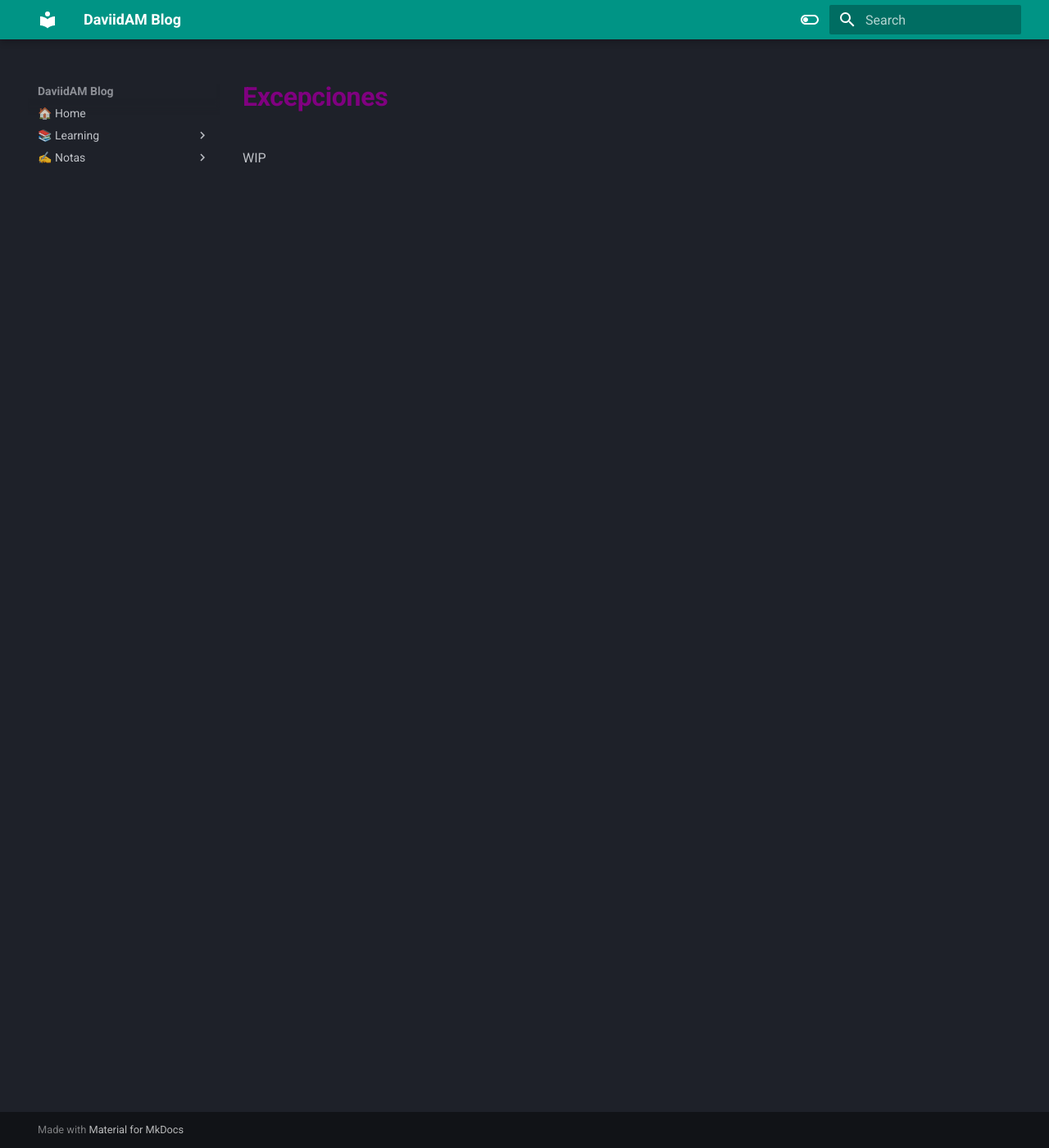
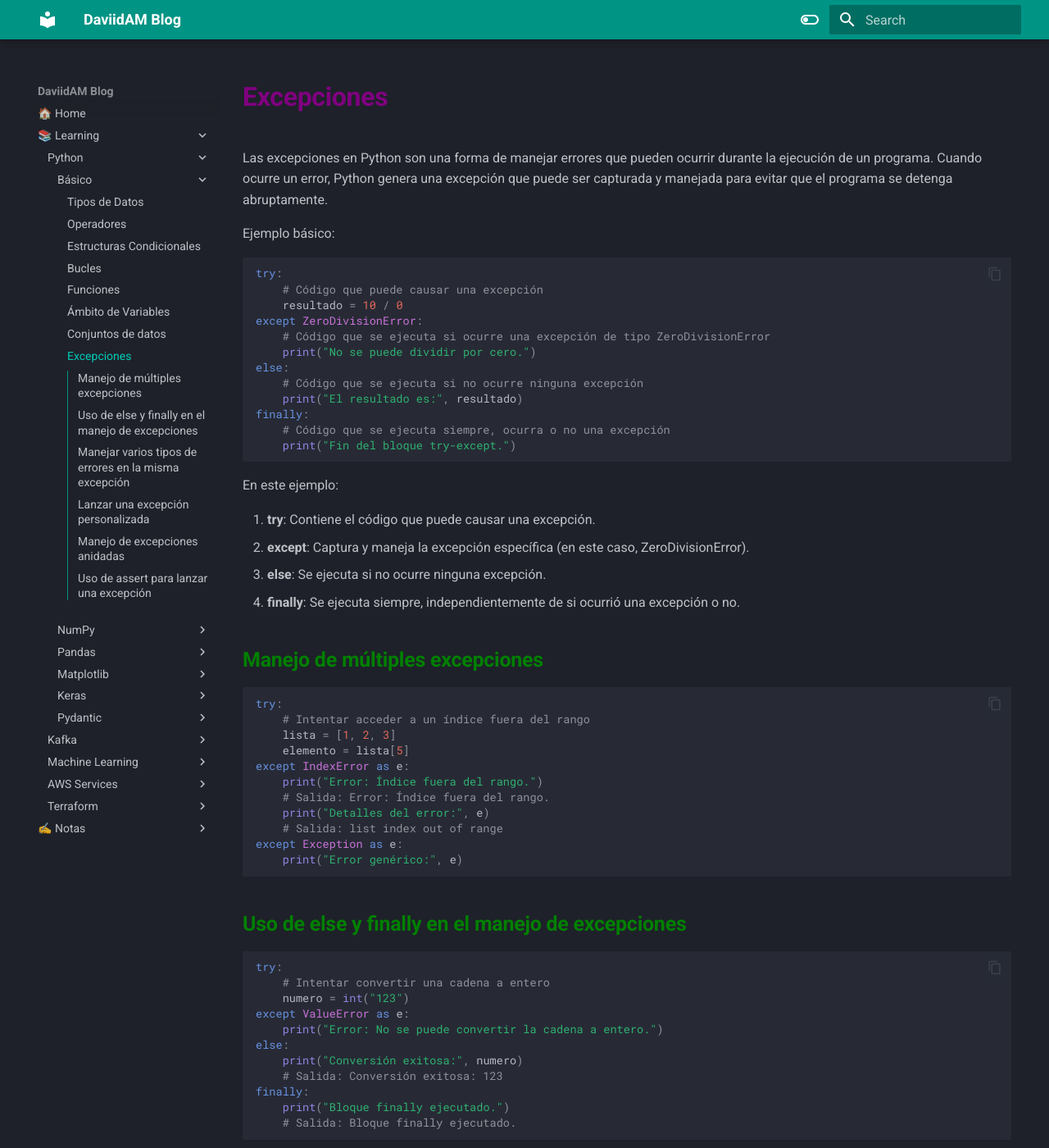
Before and after one commit to DaviidAM/Blog, an MkDocs documentation site: the page built from docs/Python/basic/08 - Excepciones.md, in a window 1280 px wide and 1400 px high. Shown: the whole window at 82% size. Built offline with MkDocs 1.6.1 and Material for MkDocs 9.7.7, drawn with Linux system fonts in a browser that asks for light colours; some of the changed text lies outside the part shown.

Commit message:
python - basic - excepciones

````diff
--- a/docs/Python/basic/08 - Excepciones.md
+++ b/docs/Python/basic/08 - Excepciones.md
@@ -1,3 +1,122 @@
 # Excepciones
 
-WIP
+Las excepciones en Python son una forma de manejar errores que pueden ocurrir durante la ejecución de un programa. Cuando ocurre un error, Python genera una excepción que puede ser capturada y manejada para evitar que el programa se detenga abruptamente.
+
+Ejemplo básico:
+
+```python
+try:
+    # Código que puede causar una excepción
+    resultado = 10 / 0
+except ZeroDivisionError:
+    # Código que se ejecuta si ocurre una excepción de tipo ZeroDivisionError
+    print("No se puede dividir por cero.")
+else:
+    # Código que se ejecuta si no ocurre ninguna excepción
+    print("El resultado es:", resultado)
+finally:
+    # Código que se ejecuta siempre, ocurra o no una excepción
+    print("Fin del bloque try-except.")
+```
+
+En este ejemplo:
+
+1. **try**: Contiene el código que puede causar una excepción.
+2. **except**: Captura y maneja la excepción específica (en este caso, ZeroDivisionError).
+3. **else**: Se ejecuta si no ocurre ninguna excepción.
+4. **finally**: Se ejecuta siempre, independientemente de si ocurrió una excepción o no.
+
+## Manejo de múltiples excepciones
+
+```python
+try:
+    # Intentar acceder a un índice fuera del rango
+    lista = [1, 2, 3]
+    elemento = lista[5]
+except IndexError as e:
+    print("Error: Índice fuera del rango.")
+    # Salida: Error: Índice fuera del rango.
+    print("Detalles del error:", e)
+    # Salida: list index out of range
+except Exception as e:
+    print("Error genérico:", e)
+```
+
+## Uso de else y finally en el manejo de excepciones
+
+```python
+try:
+    # Intentar convertir una cadena a entero
+    numero = int("123")
+except ValueError as e:
+    print("Error: No se puede convertir la cadena a entero.")
+else:
+    print("Conversión exitosa:", numero)
+    # Salida: Conversión exitosa: 123
+finally:
+    print("Bloque finally ejecutado.")
+    # Salida: Bloque finally ejecutado.
+```
+
+## Manejar varios tipos de errores en la misma excepción
+
+```python
+try:
+    # Código que puede causar múltiples excepciones
+    numero = int(input("Introduce un número: "))
+    resultado = 10 / numero
+except (ValueError, ZeroDivisionError) as e:
+    # Maneja tanto ValueError como ZeroDivisionError
+    print(f"Ocurrió un error: {e}")
+else:
+    print(f"El resultado es: {resultado}")
+finally:
+    print("Fin del bloque try-except.")
+```
+
+## Lanzar una excepción personalizada
+
+```python
+try:
+    # Definir una función que lanza una excepción personalizada
+    def verificar_edad(edad):
+        if edad < 18:
+            raise ValueError("La edad debe ser mayor o igual a 18.")
+        return True
+
+    # Llamar a la función con una edad inválida
+    verificar_edad(16)
+except ValueError as e:
+    print("Error personalizado:", e)
+    # Salida: Error personalizado: La edad debe ser mayor o igual a 18.
+```
+
+## Manejo de excepciones anidadas
+
+```python
+try:
+    try:
+        # Intentar abrir un archivo que no existe
+        with open("archivo_inexistente.txt", "r") as archivo:
+            contenido = archivo.read()
+    except FileNotFoundError as e:
+        print("Error: Archivo no encontrado.")
+        # Salida: Error: Archivo no encontrado.
+        print("Detalles del error:", e)
+        # Salida: [Errno 2] No such file or directory: 'archivo_inexistente.txt'
+        raise  # Re-lanzar la excepción
+except Exception as e:
+    print("Excepción capturada en el bloque externo:", e)
+```
+
+## Uso de assert para lanzar una excepción
+
+```python
+try:
+    # Verificar una condición con assert
+    x = 10
+    assert x > 20, "x debe ser mayor que 20"
+except AssertionError as e:
+    print("Error de aserción:", e)
+    # Salida: Error de aserción: x debe ser mayor que 20
+```
--- a/mkdocs.yml
+++ b/mkdocs.yml
@@ -68,6 +68,7 @@ nav:
               - "Python/basic/05 - Funciones.md"
               - "Python/basic/06 - Ambito de variables.md"
               - "Python/basic/07 - Conjuntos de datos.md"
+              - "Python/basic/08 - Excepciones.md"
           - NumPy:
               - Básico: "Python/NumPy/01 - basic.md"
               - "Python/NumPy/02 - arrays.md"
````
